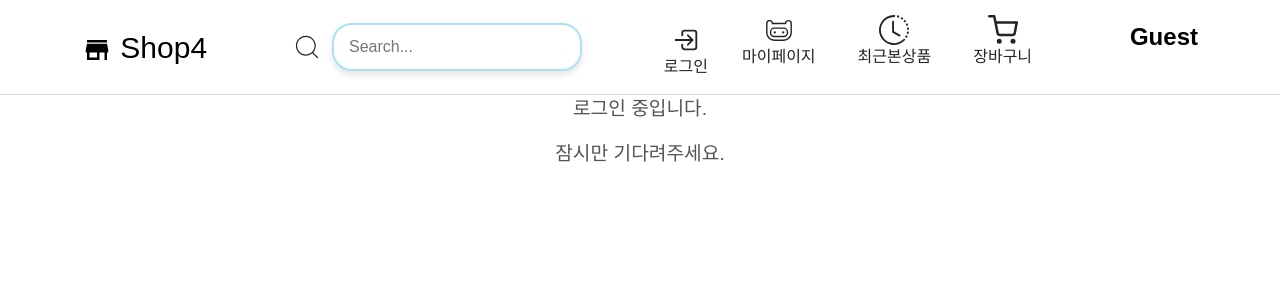
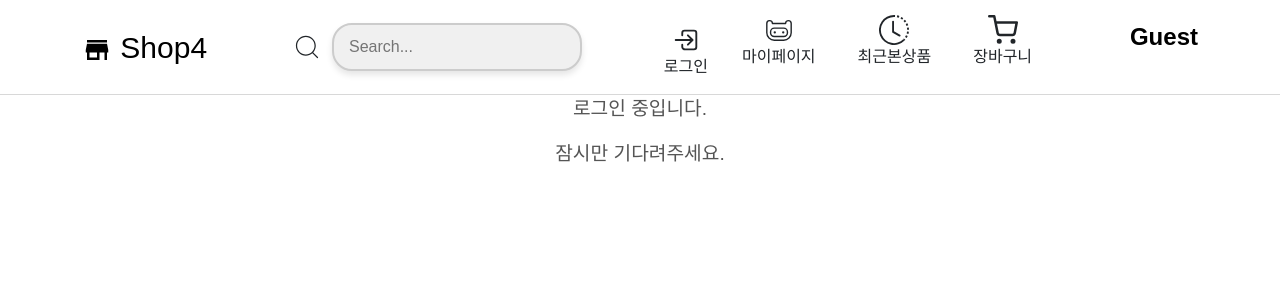
Before and after one commit to yes6686/shop4-front, a React (Create React App) app: page /login/kakao in a window 1280 px wide. Shown: the top 300 px of the page. Built offline with nearby package versions, Linux system fonts and the light colour scheme; no server answers.

Commit message:
style : 결제페이지 꾸미기, feat : 홈화면에서만 서치기능 활성화

```diff
--- a/src/App.css
+++ b/src/App.css
@@ -6,8 +6,6 @@
   opacity: 1;
   transition: opacity 0.5s;
 }
-
-
 
 .footer {
   bottom: 0px;
@@ -24,7 +22,7 @@
 
 .main-bg {
   height: 550px;
-    background-image: url('./images/bg.jpg');
+  background-image: url("./images/bg.jpg");
   background-size: cover;
   background-position: center;
 }
@@ -339,3 +337,10 @@
 .search-input:focus {
   border-color: #007bff;
 }
+
+.search-input:disabled {
+  background-color: #f0f0f0;
+  color: #a0a0a0;
+  cursor: not-allowed;
+  border-color: #ccc;
+}
--- a/src/components/Header.js
+++ b/src/components/Header.js
@@ -1,7 +1,7 @@
 import "./../App.css";
 import React, { useEffect, useState } from "react";
 import { Navbar, Container, Nav } from "react-bootstrap";
-import { useNavigate } from "react-router-dom";
+import { useNavigate, useLocation } from "react-router-dom";
 import { IoLogInOutline, IoLogOutOutline } from "react-icons/io5";
 import { PiFinnTheHumanLight } from "react-icons/pi";
 import { BsClockHistory } from "react-icons/bs";
@@ -15,8 +15,10 @@ import { requestedListFriends } from "../services/FriendService";
 
 const Header = () => {
   const [friendRequests, setFriendRequests] = useState([]);
-  let dispatch = useDispatch();
+  const dispatch = useDispatch();
   const navigate = useNavigate();
+  const location = useLocation(); // 현재 경로를 가져오기 위한 useLocation 훅
+
   const handleNavigation = (path) => {
     navigate(path);
   };
@@ -36,11 +38,12 @@ const Header = () => {
   //       });
   //   }
   // }, [user]);
+
   const handleLogout = () => {
     // 로그아웃 처리 로직 예시
     sessionStorage.removeItem("isLoggedIn"); // 로그인 상태 제거
     sessionStorage.removeItem("user"); // 사용자 정보 제거
-    //관리자 정보(adminSlice)삭제
+    // 관리자 정보(adminSlice)삭제
     dispatch(setIsNotAdmin());
     // 로그아웃 후 페이지 리다이렉션
     navigate("/");
@@ -54,15 +57,17 @@ const Header = () => {
   const [search, setSearch] = useState("");
 
   useEffect(() => {
+    if (location.pathname === "/") {
+      // Home 화면에서만 searchInfo 호출
       dispatch(searchInfo(search));
-  }, [search]);
+    }
+  }, [search, location.pathname]); // location.pathname을 의존성 배열에 추가
 
   const onChange = (e) => {
     setSearch(e.target.value);
   };
 
   return (
-    <>
     <div className="App">
       <Navbar
         style={{
@@ -85,6 +90,7 @@ const Header = () => {
             onChange={onChange}
             placeholder="Search..."
             className="search-input me-auto"
+            disabled={location.pathname !== "/"} // Home 화면이 아닐 때 비활성화
           />
 
           {/* 사용자 이름 표시 */}
@@ -196,7 +202,6 @@ const Header = () => {
         </Container>
       </Navbar>
     </div>
-    </>
   );
 };
 
```
Lines whose indentation alone changed are shown as unchanged.
